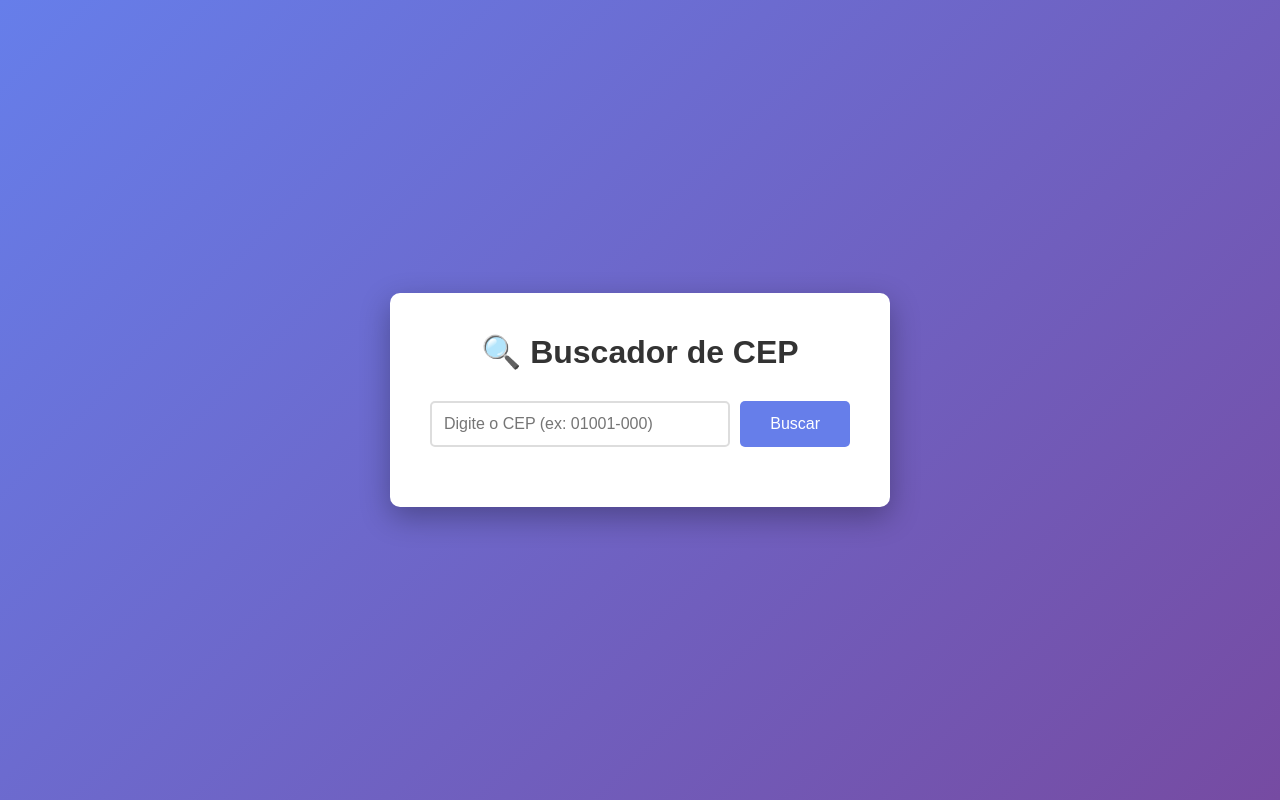
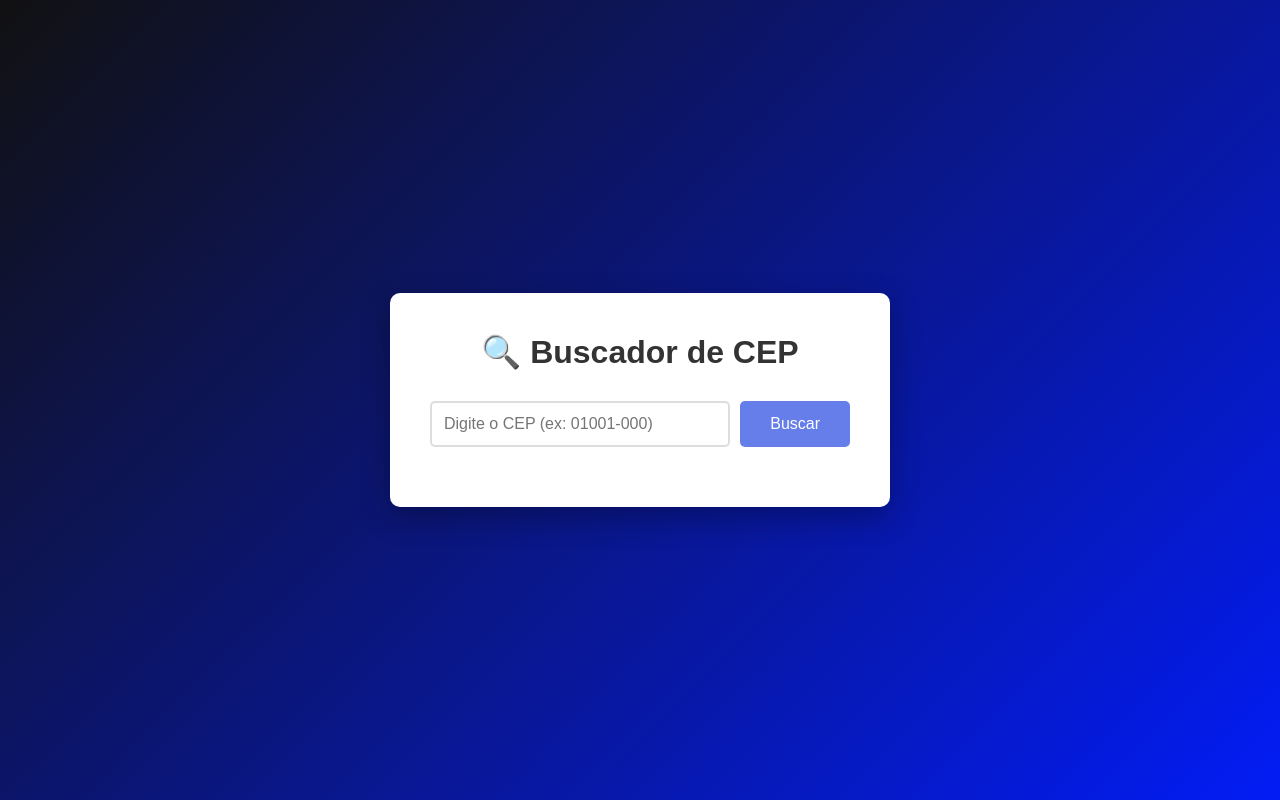
Before and after one commit to edsilva787878/busca, a Flask app: page / in a window 1280 px wide. Run offline with Flask 3, Linux system fonts and the light colour scheme.

Commit message:
change the backgound color

```diff
--- a/templates/index.html
+++ b/templates/index.html
@@ -12,7 +12,7 @@
         }
         body {
             font-family: Arial, sans-serif;
-            background: linear-gradient(135deg, #667eea 0%, #764ba2 100%);
+            background: linear-gradient(135deg, #111111 0%, #031cf5 100%);
             min-height: 100vh;
             display: flex;
             justify-content: center;
```
